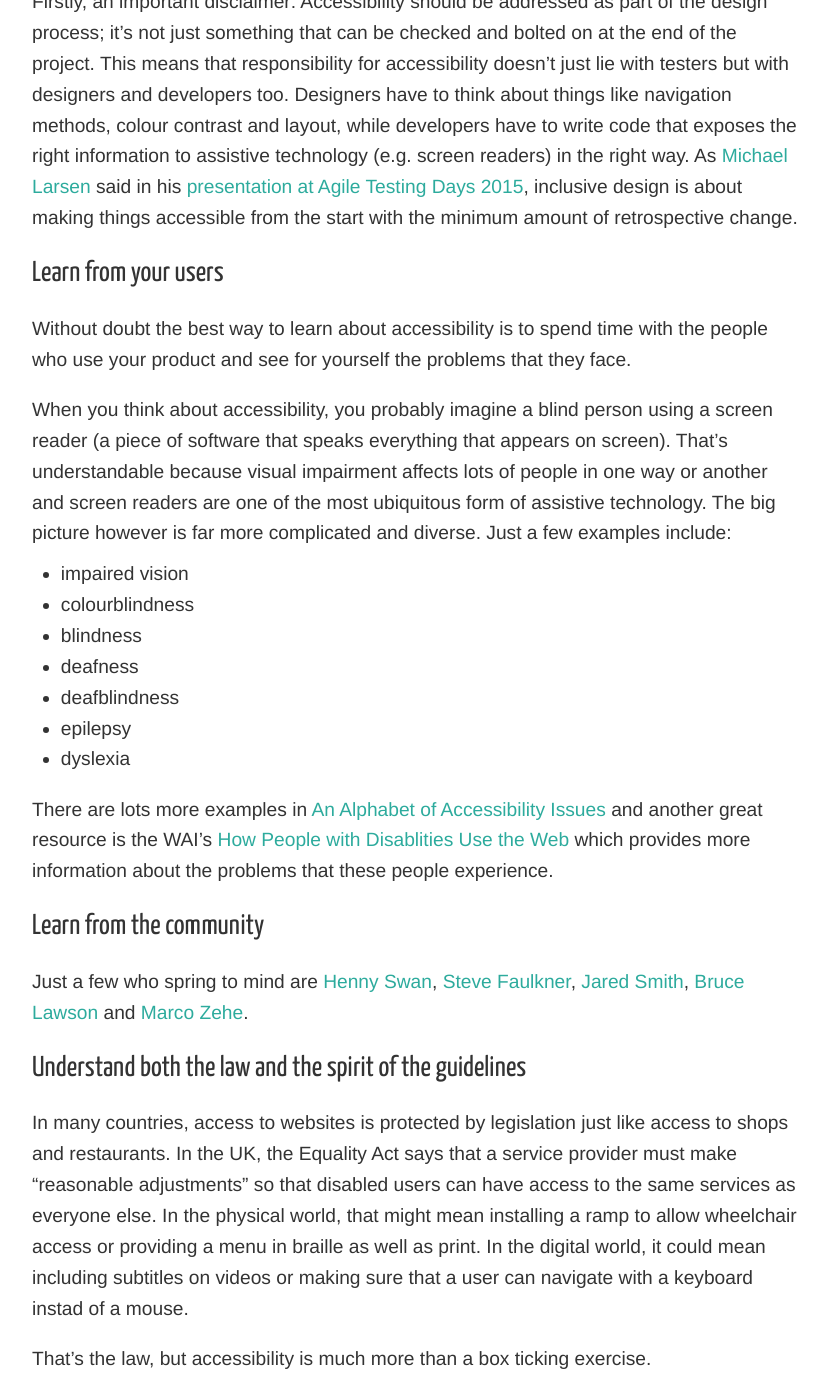
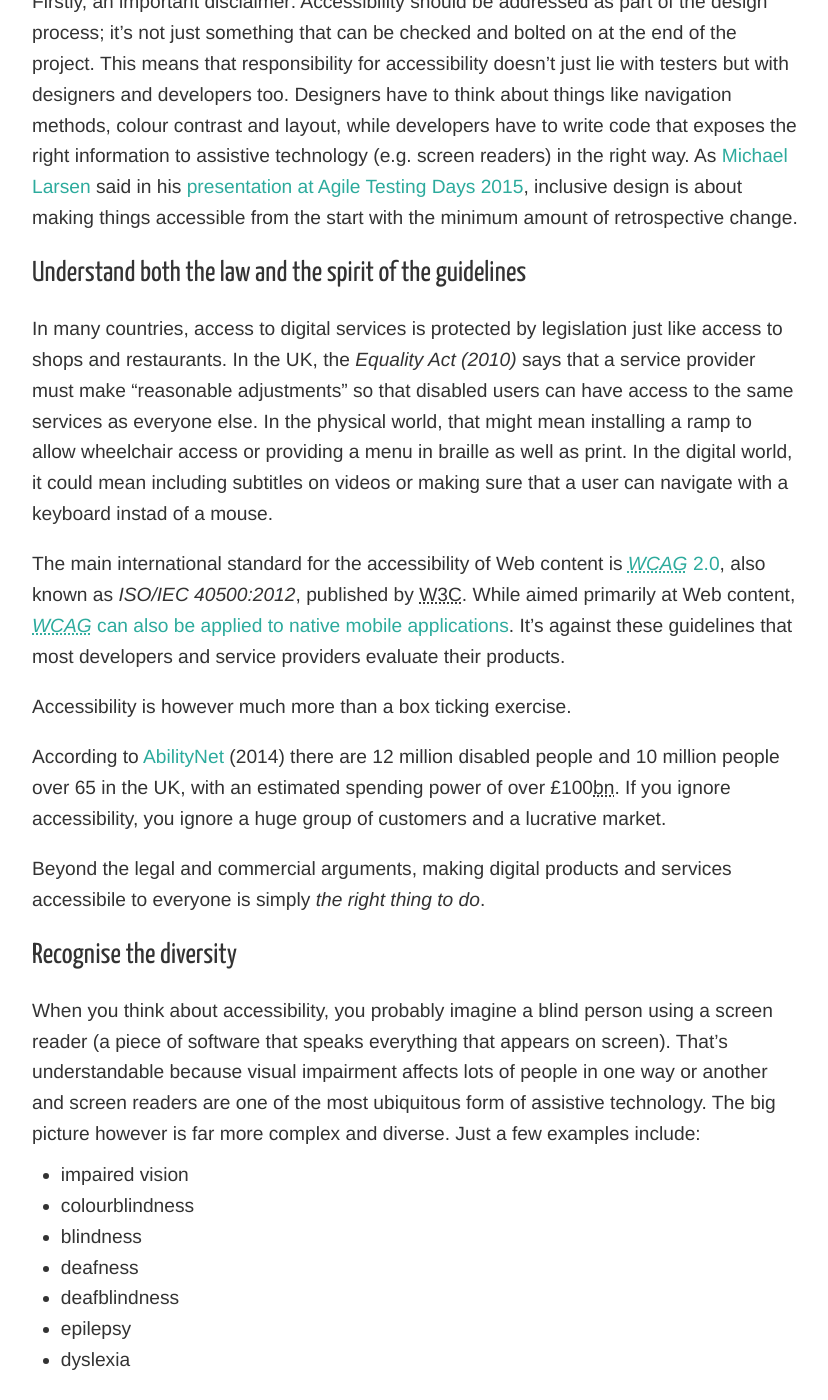
Before and after one commit to holidayextras/holidayextras.github.com, a Jekyll site: the page built from _posts/2015-10-30-testing-for-accessibility.md, in a window 1280 px wide and 1400 px high, scrolled down 824 px. Shown: the whole window, without its empty margins (224-1052 px from the left). Built offline with Jekyll 4.4.1, drawn with Linux system fonts in a browser that asks for light colours; nearby versions of some CDN libraries; comment, search, counter and statistics services are not loaded; some of the changed text lies outside the part shown.

Commit message:
Second Draft

```diff
--- a/_posts/2015-10-30-testing-for-accessibility.md
+++ b/_posts/2015-10-30-testing-for-accessibility.md
@@ -8,17 +8,27 @@
 excerpt: "How to test for accessibility"
 ---
 
-When I gave a talk on Checking & Exploring at [The London Web meetup in October](http://www.meetup.com/londonweb/events/214733702/), a number of people asked questions or spoke to me in the bar afterwards about accessibility (for older people and those with disabilities). I only had time to touch on it very briefly in my presentation, but that doesn't mean it isn't important. Quite the opposite, it deserves to be covered in detail in its own right. Some people asked me how testers should be trained in accessibility and others asked what sort of testing we need to perform in order to find accessibility issues.
+When I gave a talk on <cite>Checking & Exploring</cite> at [The London Web meetup in October](http://www.meetup.com/londonweb/events/214733702/), a number of people asked questions or spoke to me in the bar afterwards about accessibility (for older people and those with disabilities). I only had time to touch on it very briefly in my presentation, but that doesn't mean it isn't important. Quite the opposite, it deserves to be covered in detail in its own right. Some people asked me how testers should be trained in accessibility and others asked what sort of testing we need to perform in order to find accessibility issues.
 
 ## Accessibility is part of design
 
 Firstly, an important disclaimer: Accessibility should be addressed as part of the design process; it's not just something that can be checked and bolted on at the end of the project. This means that responsibility for accessibility doesn't just lie with testers but with designers and developers too. Designers have to think about things like navigation methods, colour contrast and layout, while developers have to write code that exposes the right information to assistive technology (e.g. screen readers) in the right way. As [Michael Larsen](https://twitter.com/mkltesthead) said in his [presentation at Agile Testing Days 2015](http://www.agiletestingdays.com/session/making-a-web-for-everyone/), inclusive design is about making things accessible from the start with the minimum amount of retrospective change.
 
-## Learn from your users
+## Understand both the law and the spirit of the guidelines
 
-Without doubt the best way to learn about accessibility is to spend time with the people who use your product and see for yourself the problems that they face.
+In many countries, access to digital services is protected by legislation just like access to shops and restaurants. In the UK, the <cite>Equality Act (2010)</cite> says that a service provider must make "reasonable adjustments" so that disabled users can have access to the same services as everyone else. In the physical world, that might mean installing a ramp to allow wheelchair access or providing a menu in braille as well as print. In the digital world, it could mean including subtitles on videos or making sure that a user can navigate with a keyboard instad of a mouse.
 
-When you think about accessibility, you probably imagine a blind person using a screen reader (a piece of software that speaks everything that appears on screen). That's understandable because visual impairment affects lots of people in one way or another and screen readers are one of the most ubiquitous form of assistive technology. The big picture however is far more complicated and diverse. Just a few examples include:
+The main international standard for the accessibility of Web content is [<cite><abbr title="Web Content Accessibility Guidelines">WCAG</abbr></cite> 2.0](http://www.w3.org/TR/WCAG20/), also known as <cite>ISO/IEC 40500:2012</cite>, published by <abbr title="World Wide Web Consortium">W3C</abbr>. While aimed primarily at Web content, [<cite><abbr title="Web Content Accessibility Guidelines">WCAG</abbr></cite> can also be applied to native mobile applications](http://www.w3.org/TR/mobile-accessibility-mapping/). It's against these guidelines that most developers and service providers evaluate their products.
+
+Accessibility is however much more than a box ticking exercise.
+
+According to [AbilityNet](https://www.abilitynet.org.uk/advice-information/enation/travel-and-tourism-summer-july-2014) (2014) there are 12 million disabled people and 10 million people over 65 in the UK, with an estimated spending power of over £100<abbr title="billion">bn</abbr>. If you ignore accessibility, you ignore a huge group of customers and a lucrative market.
+
+Beyond the legal and commercial arguments, making digital products and services accessibile to everyone is simply _the right thing to do_.
+
+## Recognise the diversity
+
+When you think about accessibility, you probably imagine a blind person using a screen reader (a piece of software that speaks everything that appears on screen). That's understandable because visual impairment affects lots of people in one way or another and screen readers are one of the most ubiquitous form of assistive technology. The big picture however is far more complex and diverse. Just a few examples include:
 
 * impaired vision
 * colourblindness
@@ -28,39 +38,36 @@
 * epilepsy
 * dyslexia
 
-There are lots more examples in [An Alphabet of Accessibility Issues](https://the-pastry-box-project.net/anne-gibson/2014-july-31) and another great resource is the WAI’s [How People with Disablities Use the Web](http://www.w3.org/WAI/intro/people-use-web/Overview.html) which provides more information about the problems that these people experience.
+There are lots more examples in [An Alphabet of Accessibility Issues](https://the-pastry-box-project.net/anne-gibson/2014-july-31) and another great resource is the <abbr title="Web Accessibility Initiative">WAI</abbr>’s [How People with Disablities Use the Web](http://www.w3.org/WAI/intro/people-use-web/Overview.html) which provides more information about the problems that these people experience.
 
-## Learn from the community
-
-Just a few who spring to mind are [Henny Swan](https://twitter.com/iheni), [Steve Faulkner](https://twitter.com/stevefaulkner), [Jared Smith](https://twitter.com/jared_w_smith), [Bruce Lawson](https://twitter.com/brucel) and [Marco Zehe](https://twitter.com/MarcoInEnglish).
-
-## Understand both the law and the spirit of the guidelines
-
-In many countries, access to websites is protected by legislation just like access to shops and restaurants. In the UK, the Equality Act says that a service provider must make "reasonable adjustments" so that disabled users can have access to the same services as everyone else. In the physical world, that might mean installing a ramp to allow wheelchair access or providing a menu in braille as well as print. In the digital world, it could mean including subtitles on videos or making sure that a user can navigate with a keyboard instad of a mouse.
-
-That's the law, but accessibility is much more than a box ticking exercise.
-
-According to [AbilityNet](https://www.abilitynet.org.uk/advice-information/enation/travel-and-tourism-summer-july-2014) (2014) there are 12 million disabled people and 10 million people over 65 in the UK, with an estimated spending power of over £100bn. If you ignore accessibility, you ignore a huge segment of customers and a lucrative market.
-
-Beyond the legal and commercial arguments, making digital products and services accessibile to everyone is simply _the right thing to do_.
+If you have the opportunity, the best way to learn about accessibility is of course to spend time with the people in these groups and see for yourself the problems that they face.
 
 ## Use tools but don't rely exclusively on automation
 
-There are a number of services and applications that aim to test websites for accessibility. Give them a URL and they'll produce a report that shows all of the passes, failures and warnings (according to best practices or formal standards such as [WCAG](http://www.w3.org/TR/WCAG20/)).
+There are a number of services and applications that aim to test websites for accessibility. Give them a URL and they'll produce a report that shows all of the passes, failures and warnings (according to best practices or formal standards such as <abbr title="Web Content Accessibility Guidelines">WCAG</abbr>).
 
-The problem with these automated systems is that they can only check for the most rudimentary accessibility problems. Like any other automated checking tool, they don't understand context. For example, tools can find an `img` (image) element in an HTML document and check whether or not it has a text alternative in an `alt` attribute, but they can't decide whether or not that text alternative is appropriate or well written.
+The problem with these automated systems is that they can only check for the most rudimentary accessibility problems. Like any other automated checking tool, they don't understand context. For example, tools can find an `img` element in an HTML document and check whether or not it has a text alternative in an `alt` attribute, but they can't decide whether or not that text alternative is appropriate or well written.
 
 One such tool is [Tennon](http://www.tenon.io/documentation/what-tenon-tests.php) and its developers make a point of acknowledging its limitations:
 
 > Some accessibility best practices are either too subjective or too complex to be accurately tested with automated means. Doing so increases the risk of so-called "false positives", which can reduce the usefulness of a testing tool.
 
-W3C offers a similar warning in its guide to [Selecting Web Accessibility Evaluation Tools](http://www.w3.org/WAI/eval/selectingtools.html):
+<abbr title="World Wide Web Consortium">W3C</abbr> offers a similar warning in its guide to [Selecting Web Accessibility Evaluation Tools](http://www.w3.org/WAI/eval/selectingtools.html):
 
 > Web accessibility evaluation tools cannot determine the accessibility of Web sites, they can only assist in doing so.
 
-That said, automated tools play an important role in drawing attention to potential problems as early as possible, when they are relatively quick (and cheap) to fix.
+That said, these tools can highlight areas of an application that are worthy of further exploration, which is particularly valuable when time and resources are limited. Automated tools also play an important role in drawing attention to potential problems as early as possible, when they are relatively quick (and cheap) to fix.
 
-Holiday Extras developers have recently implemented [React-a11y](https://github.com/rackt/react-a11y), which is a plugin for the [React](https://facebook.github.io/react/) JavaScript library. React-a11y can generate warnings about things like form fields without labels, images without `alt` attributes, `a` elements without `href` attributes, keyboard accessibility issues and improper use of WAI-ARIA properties. These warnings allow us to fix problems as early as possible, without having to wait until code review or testing.
+Holiday Extras developers have recently implemented [React-a11y](https://github.com/rackt/react-a11y), which is a plugin for the [React](https://facebook.github.io/react/) JavaScript library. React-a11y can generate warnings about things like form fields without labels, images without `alt` attributes, `a` elements without `href` attributes, keyboard accessibility issues and improper use of <abbr title="Web Accessibility Initiative">WAI</abbr>-<abbr title="Accessible Rich Internet Applications">ARIA</abbr> properties. Like any other form of code linting, these warnings allow us to fix problems as early as possible, without having to wait until code review or testing.
 
+Tools are essential for testing some aspects of accessibility. For example, <abbr title="Web Content Accessibility Guidelines">WCAG</abbr> has a minimum acceptable contrast level between text content and the background ([SC 1.4.3](http://www.w3.org/TR/UNDERSTANDING-WCAG20/visual-audio-contrast-contrast.html)). The only way to check this reliably is to use a tool like [WebAIM's Color Contrast Checker](http://webaim.org/resources/contrastchecker/). Similarly, a utility like [Trace Center's Photosensitive Epilepsy Analysis Tool](http://trace.wisc.edu/peat/) must be used to check that flashing content is within acceptable limits for users with photosensitive epilepsy.
+
+## Expert testing or user testing?
+
+Whenever possible, aim to involve real users in accessibility testing. This is no different from testing usability more generally. While a tester or developer can check an application against guidelines and best practices, they will always be biased by their insider knowledge. Also, while they might be technical experts, testers and developers are not experts at using assistive technology in the same way that real users are.
+
+There are however lots of things that a developer or expert tester can and should be checking for, even before users are involved.
 
 ## Treat accessibility as a component of user experience
+
+Because accessibility is necessarily more closely tied to code than is general usability, there's a tendency for it to be treated as a simple matter of standards conformance. I began this post by saying "accessibility is part of design", and I'm going to end with it too.
```
